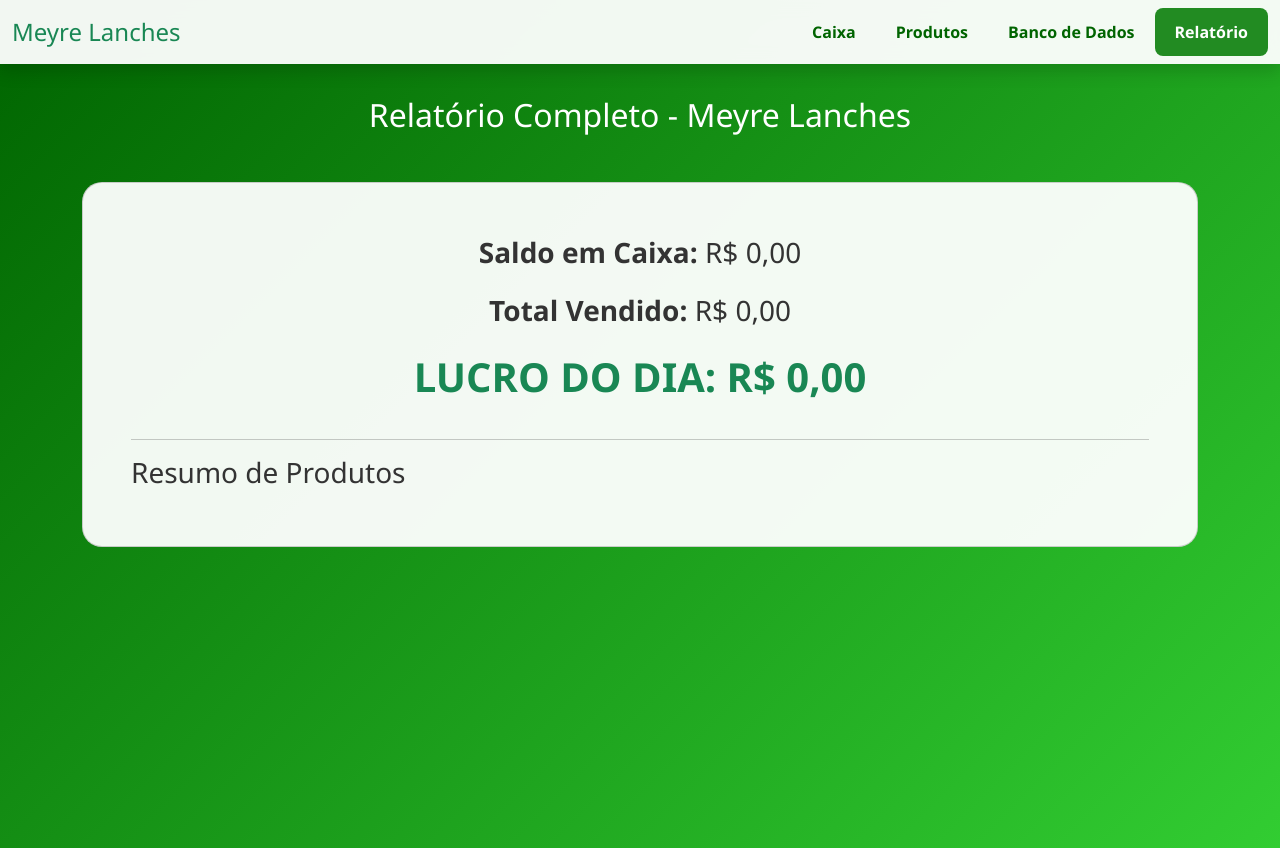
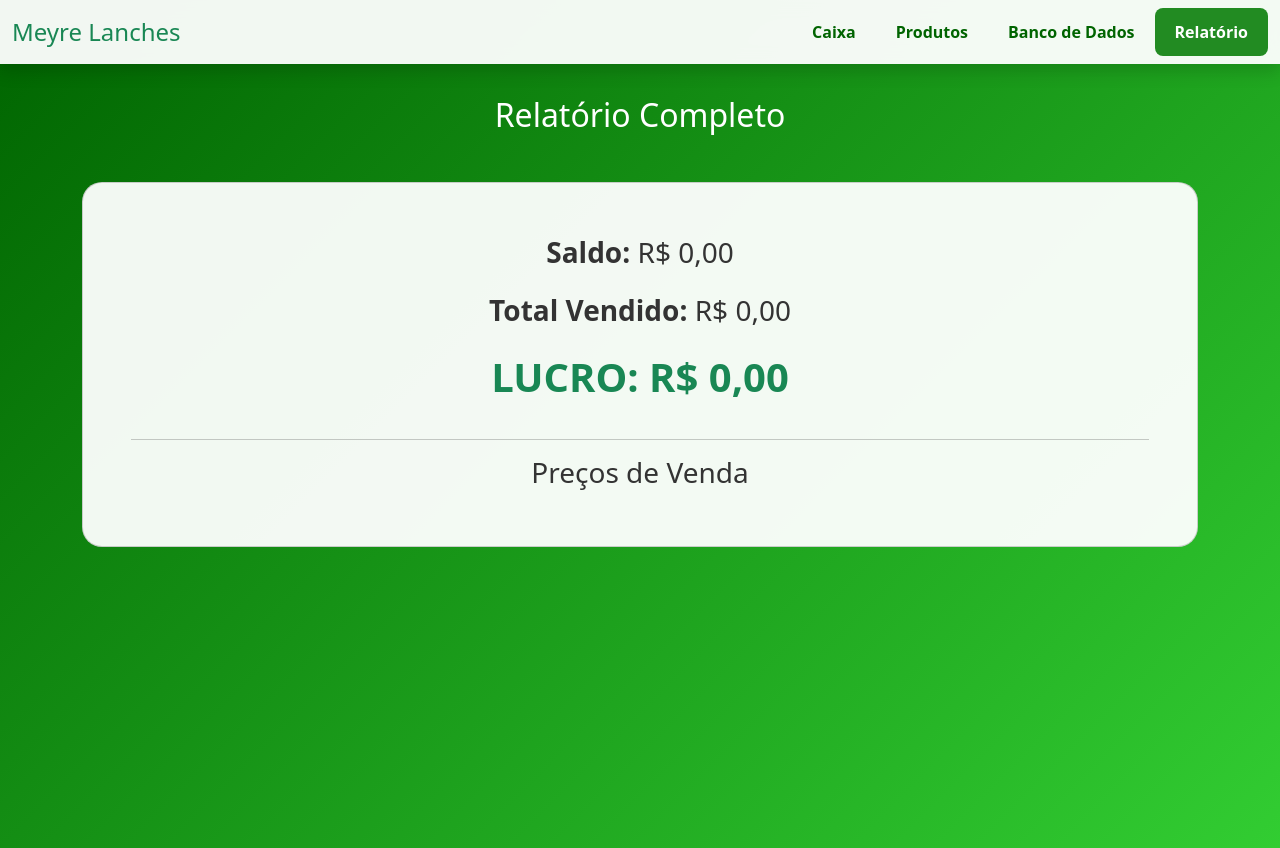
Before and after one commit to G90ima/mercearia, a plain HTML site: page relatorio.html in a window 1280 px wide. Drawn offline with nearby package versions, Linux system fonts and the light colour scheme.

Commit message:
Refactor relatorio.html structure and content

```diff
--- a/relatorio.html
+++ b/relatorio.html
@@ -7,17 +7,17 @@
   <link rel="stylesheet" href="https://cdnjs.cloudflare.com/ajax/libs/font-awesome/6.4.0/css/all.min.css">
   <link href="https://cdn.jsdelivr.net/npm/bootstrap@5.3.0/dist/css/bootstrap.min.css" rel="stylesheet">
   <style>
-    body { background: linear-gradient(135deg, #006400 0%, #32CD32 100%); color: white; min-height: 100vh; font-family: 'Segoe UI', sans-serif; }
-    .navbar { background: rgba(255,255,255,0.95); backdrop-filter: blur(10px); }
-    .nav-link { color: #006400 !important; font-weight: 600; padding: 12px 20px !important; border-radius: 8px; }
-    .nav-link:hover, .nav-link.active { background: #228B22; color: white !important; }
-    .card { background: rgba(255,255,255,0.95); color: #333; border-radius: 20px; }
+    body{background:linear-gradient(135deg,#006400 0%,#32CD32 100%);color:white;min-height:100vh}
+    .navbar{background:rgba(255,255,255,0.95);backdrop-filter:blur(10px)}
+    .nav-link{color:#006400 !important;font-weight:600;padding:12px 20px !important;border-radius:8px}
+    .nav-link:hover,.nav-link.active{background:#228B22;color:white !important}
+    .card{background:rgba(255,255,255,0.95);color:#333;border-radius:20px}
   </style>
 </head>
 <body>
   <nav class="navbar navbar-expand-lg fixed-top shadow">
     <div class="container-fluid">
-      <a class="navbar-brand text-success fs-4" href="index.html">Meyre Lanches</a>
+      <a class="navbar-brand fs-4 text-success" href="index.html">Meyre Lanches</a>
       <ul class="navbar-nav ms-auto">
         <li><a class="nav-link" href="index.html">Caixa</a></li>
         <li><a class="nav-link" href="estoque.html">Produtos</a></li>
@@ -28,32 +28,28 @@
   </nav>
 
   <div class="container my-5 pt-5">
-    <h2 class="text-center mb-5">Relatório Completo - Meyre Lanches</h2>
-    <div class="card p-5">
-      <div id="resumo" class="text-center fs-3"></div>
+    <h2 class="text-center mb-5">Relatório Completo</h2>
+    <div class="card p-5 text-center">
+      <div id="resumo" class="fs-3"></div>
       <hr>
-      <h3>Resumo de Produtos</h3>
-      <div id="listaProdutos"></div>
+      <h3>Preços de Venda</h3>
+      <div id="lista" class="text-start fs-5"></div>
     </div>
   </div>
 
   <script>
-    const caixa = JSON.parse(localStorage.getItem('caixaMeyre') || '{"saldo":0,"vendas":0,"lucro":0}');
-    const estoque = JSON.parse(localStorage.getItem('estoqueMeyre') || '[]');
-
+    const c = JSON.parse(localStorage.getItem('caixaMeyre')||'{"saldo":0,"vendas":0,"lucro":0}');
+    const e = JSON.parse(localStorage.getItem('estoqueMeyre')||'[]');
     document.getElementById('resumo').innerHTML = `
-      <p><strong>Saldo em Caixa:</strong> R$ ${caixa.saldo.toFixed(2).replace('.',',')}</p>
-      <p><strong>Total Vendido:</strong> R$ ${caixa.vendas.toFixed(2).replace('.',',')}</p>
-      <p class="text-success fw-bold fs-1">LUCRO DO DIA: R$ ${caixa.lucro.toFixed(2).replace('.',',')}</p>
+      <p><strong>Saldo:</strong> R$ ${c.saldo.toFixed(2).replace('.',',')}</p>
+      <p><strong>Total Vendido:</strong> R$ ${c.vendas.toFixed(2).replace('.',',')}</p>
+      <p class="text-success fw-bold fs-1">LUCRO: R$ ${c.lucro.toFixed(2).replace('.',',')}</p>
     `;
-
-    const lista = document.getElementById('listaProdutos');
-    estoque.forEach(p => {
-      const custoFinal = p.custo * (1 - p.desconto/100);
-      const venda = custoFinal * (1 + p.lucro/100);
-      lista.innerHTML += `<div class="border-bottom py-3">
-        <strong>${p.nome}</strong> → Custo: R$ ${p.custo.toFixed(2)} → Venda: <span class="text-success">R$ ${venda.toFixed(2)}</span>
-      </div>`;
+    const lista = document.getElementById('lista');
+    e.forEach(p=>{
+      const cf = p.custo*(1-p.desconto/100);
+      const v = cf*(1+p.lucro/100);
+      lista.innerHTML += `<div class="border-bottom py-2"><strong>${p.nome}</strong> → R$ ${v.toFixed(2).replace('.',',')}</div>`;
     });
   </script>
 </body>
```
